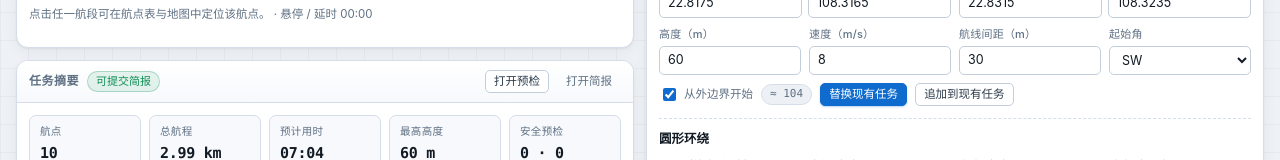
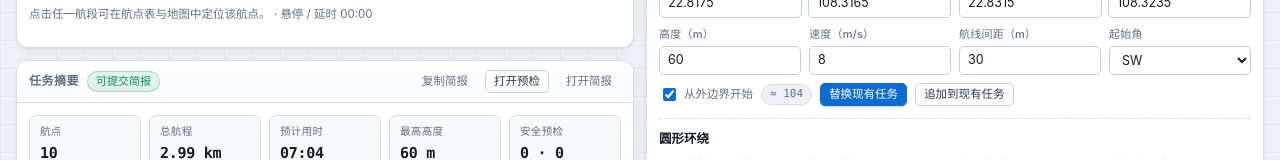
Before and after one commit to TianHengZhuang/mavplan-web, a Vue app: page /playback in a window 1280 px wide. Shown: the part 1668-1828 px from the top of the page. Built offline with nearby package versions, Linux system fonts and the light colour scheme.

Commit message:
feat(v1.13): copy mission summary as a Markdown briefing
Hand-off still meant screenshotting the summary card. One click now
copies a metrics table plus open issues as Markdown for chat, issues,
or lesson notes. Builder lives in core/briefing.ts with unit tests.

```diff
--- a/package.json
+++ b/package.json
@@ -1,7 +1,7 @@
 {
   "name": "mavplan-web",
   "private": true,
-  "version": "1.12.0",
+  "version": "1.13.0",
   "type": "module",
   "description": "Offline-capable web console for mavplan: mission editor, pattern generator, preflight console and report viewer.",
   "scripts": {
--- a/src/components/MissionSummary.vue
+++ b/src/components/MissionSummary.vue
@@ -3,8 +3,9 @@
  * Compact mission readiness card for the editor left column — fills the
  * vertical gap under the timeline with the same numbers the dashboard uses.
  */
-import { computed } from 'vue'
+import { computed, ref } from 'vue'
 import { RouterLink } from 'vue-router'
+import { buildBriefingMarkdown } from '../core/briefing'
 import { formatDistance, formatDuration } from '../core/geo'
 import { t } from '../core/i18n'
 import { useMissionStore } from '../stores/mission'
@@ -18,6 +19,31 @@ const altitudeOk = computed(
 )
 const zoneCount = computed(() => settings.zones.length)
 const taskName = computed(() => settings.taskBrief?.name ?? '')
+
+const copyState = ref<'idle' | 'ok' | 'fail'>('idle')
+
+async function copyBriefing(): Promise<void> {
+  const markdown = buildBriefingMarkdown({
+    name: store.mission.name || 'Mission',
+    waypointCount: store.stats.count,
+    distanceLabel: formatDistance(store.stats.distanceM),
+    durationLabel: formatDuration(store.stats.durationS),
+    maxAltitudeM: store.stats.maxAltitudeM,
+    zoneCount: zoneCount.value,
+    altitudeOverLimit: altitudeOk.value,
+    taskBriefName: taskName.value,
+    issues: store.issues
+  })
+  try {
+    await navigator.clipboard.writeText(markdown)
+    copyState.value = 'ok'
+  } catch {
+    copyState.value = 'fail'
+  }
+  window.setTimeout(() => {
+    copyState.value = 'idle'
+  }, 2000)
+}
 </script>
 
 <template>
@@ -28,6 +54,15 @@ const taskName = computed(() => settings.taskBrief?.name ?? '')
         {{ store.issues.length ? t('summary.needFix', { n: store.issues.length }) : t('summary.ready') }}
       </span>
       <div class="header-spacer" style="flex: 1" />
+      <button class="btn small ghost" type="button" @click="copyBriefing">
+        {{
+          copyState === 'ok'
+            ? t('summary.copyBriefingOk')
+            : copyState === 'fail'
+              ? t('summary.copyBriefingFail')
+              : t('summary.copyBriefing')
+        }}
+      </button>
       <RouterLink class="btn small" to="/preflight">{{ t('summary.openPreflight') }}</RouterLink>
       <RouterLink class="btn small ghost" to="/report">{{ t('summary.openReport') }}</RouterLink>
     </div>
--- /dev/null
+++ b/src/core/briefing.ts
@@ -0,0 +1,39 @@
+/** Build a Markdown briefing from mission summary metrics. */
+export interface BriefingInput {
+  name: string
+  waypointCount: number
+  distanceLabel: string
+  durationLabel: string
+  maxAltitudeM: number
+  zoneCount: number
+  altitudeOverLimit: number
+  taskBriefName: string
+  issues: string[]
+}
+
+export function buildBriefingMarkdown(input: BriefingInput): string {
+  const name = input.name || 'Mission'
+  const lines = [
+    `# ${name}`,
+    '',
+    `| Metric | Value |`,
+    `| --- | --- |`,
+    `| Waypoints | ${input.waypointCount} |`,
+    `| Distance | ${input.distanceLabel} |`,
+    `| Duration | ${input.durationLabel} |`,
+    `| Max altitude | ${input.maxAltitudeM.toFixed(0)} m |`,
+    `| No-fly zones | ${input.zoneCount} |`,
+    `| Altitude over limit | ${input.altitudeOverLimit} |`,
+    `| Task brief | ${input.taskBriefName || '—'} |`,
+    ''
+  ]
+  if (input.issues.length) {
+    lines.push('## Issues', '')
+    input.issues.forEach((issue, index) => {
+      lines.push(`${index + 1}. ${issue}`)
+    })
+  } else {
+    lines.push('No open issues.')
+  }
+  return lines.join('\n')
+}
--- a/src/core/i18n.ts
+++ b/src/core/i18n.ts
@@ -69,6 +69,9 @@ const MESSAGES: Record<Locale, Record<string, string>> = {
     'summary.needFix': '需要处理 {n} 项校验',
     'summary.openPreflight': '打开预检',
     'summary.openReport': '打开简报',
+    'summary.copyBriefing': '复制简报',
+    'summary.copyBriefingOk': '已复制',
+    'summary.copyBriefingFail': '复制失败',
     'common.delete': '删除',
     'common.apply': '应用',
     'common.reset': '重置',
@@ -364,6 +367,9 @@ const MESSAGES: Record<Locale, Record<string, string>> = {
     'summary.needFix': '{n} validation issue(s)',
     'summary.openPreflight': 'Open preflight',
     'summary.openReport': 'Open report',
+    'summary.copyBriefing': 'Copy briefing',
+    'summary.copyBriefingOk': 'Copied',
+    'summary.copyBriefingFail': 'Copy failed',
     'common.delete': 'Delete',
     'common.apply': 'Apply',
     'common.reset': 'Reset',
```
Also changed, not shown: 2 other files (tests, documents, lock files or other folders).
